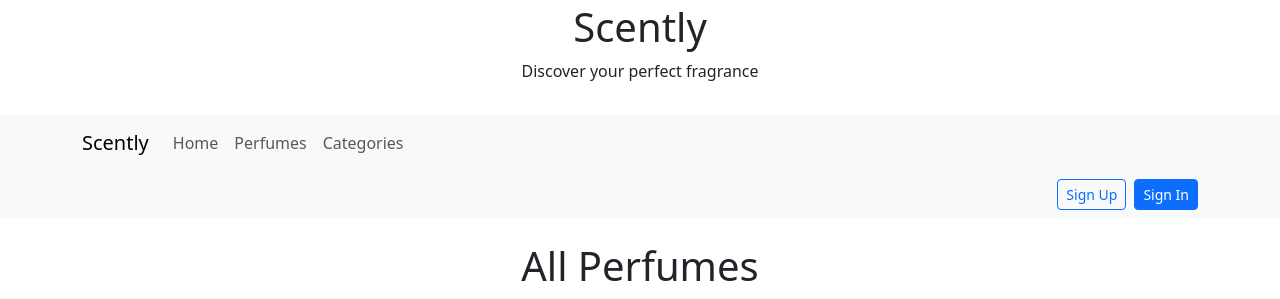
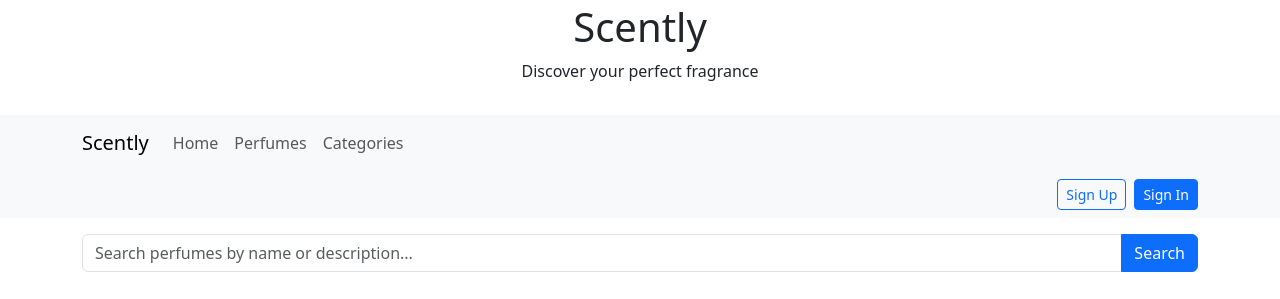
Before and after one commit to HYousef07/perfumehub, a Django app: page / in a window 1280 px wide. Shown: the part 13-312 px from the top of the page. Run offline with Django 5.2, Linux system fonts and the light colour scheme; data comes from the database, SQL or seed files in the repository; some libraries are stand-ins or nearby versions.

Commit message:
KAN-20 Implement Product Search & Pagination

```diff
--- a/perfumes/templates/perfumes/category.html
+++ b/perfumes/templates/perfumes/category.html
@@ -14,6 +14,19 @@
 {% endblock %}
 
 {% block content %}
+
+<div class="container my-3">
+    <form method="get" action="">
+        <div class="input-group">
+            <input type="search" name="q" class="form-control" placeholder="Search perfumes by name or description..."
+                value="{{ search_query }}">
+
+            <button type="submit" class="btn btn-primary">
+                Search
+            </button>
+        </div>
+    </form>
+</div>
 
 <div>
     <div class="text-center">
@@ -42,11 +55,8 @@
 
                     {% if perfume.image %}
                     <a href="{{ perfume.get_absolute_url }}">
-                                <img
-                                    class="card-img-top my_image"
-                                    src="{{ perfume.image_thumbnail.url }}"
-                                    alt="{{ perfume.name }}"
-                                >
+                        <img class="card-img-top my_image" src="{{ perfume.image_thumbnail.url }}"
+                            alt="{{ perfume.name }}">
                     </a>
                     {% endif %}
 
@@ -82,9 +92,11 @@
             {% empty %}
 
             <div class="col-12 text-center">
-                    <p>
-                        No perfumes found in this category.
-                    </p>
+                {% if search_query %}
+                <p>No perfumes found matching "{{ search_query }}".</p>
+                {% else %}
+                <p>No perfumes found in this category.</p>
+                {% endif %}
             </div>
 
             {% endfor %}
@@ -92,6 +104,31 @@
         </div>
     </div>
 
+    {% if page_obj.paginator.num_pages > 1 %}
+    <div class="text-center my-4">
+        {% if page_obj.has_previous %}
+        <a class="btn btn-outline-secondary btn-sm"
+            href="?q={{ search_query|urlencode }}&page={{ page_obj.previous_page_number }}">
+            Previous
+        </a>
+        {% endif %}
+
+        {% for page_number in page_obj.paginator.page_range %}
+        <a class="btn btn-sm {% if page_obj.number == page_number %}btn-primary{% else %}btn-outline-secondary{% endif %}"
+            href="?q={{ search_query|urlencode }}&page={{ page_number }}">
+            {{ page_number }}
+        </a>
+        {% endfor %}
+
+        {% if page_obj.has_next %}
+        <a class="btn btn-outline-secondary btn-sm"
+            href="?q={{ search_query|urlencode }}&page={{ page_obj.next_page_number }}">
+            Next
+        </a>
+        {% endif %}
+    </div>
+    {% endif %}
+
     <br>
     <br>
 
--- a/perfumes/views.py
+++ b/perfumes/views.py
@@ -1,27 +1,57 @@
 from django.shortcuts import render, get_object_or_404
 from .models import Perfume, Category
 from django.views.generic import DetailView
+from django.core.paginator import Paginator
+from django.db.models import Q
 
 def prod_list(request):
     perfumes = Perfume.objects.all()
     categories = Category.objects.all()
 
+    search_query = request.GET.get('q', '').strip()
+
+    if search_query:
+        perfumes = perfumes.filter(
+            Q(name__icontains=search_query) |
+            Q(description__icontains=search_query)
+        )
+
+    paginator = Paginator(perfumes, 6)
+    page_obj = paginator.get_page(request.GET.get('page'))
+
     return render(request, 'perfumes/category.html', {
-        'perfumes': perfumes,
-        'categories': categories
+        'perfumes': page_obj,
+        'page_obj': page_obj,
+        'categories': categories,
+        'search_query': search_query,
     })
 
 
 def products_by_category(request, category_id):
     category = get_object_or_404(Category, id=category_id)
+
     perfumes = Perfume.objects.filter(category=category)
     categories = Category.objects.all()
 
+    search_query = request.GET.get('q', '').strip()
+
+    if search_query:
+        perfumes = perfumes.filter(
+            Q(name__icontains=search_query) |
+            Q(description__icontains=search_query)
+        )
+
+    paginator = Paginator(perfumes, 6)
+    page_obj = paginator.get_page(request.GET.get('page'))
+
     return render(request, 'perfumes/category.html', {
-        'perfumes': perfumes,
+        'perfumes': page_obj,
+        'page_obj': page_obj,
         'categories': categories,
-        'category': category
+        'category': category,
+        'search_query': search_query,
     })
+
 
 class PerfumeDetailView(DetailView):
     model = Perfume
```
Lines whose indentation alone changed are shown as unchanged.
